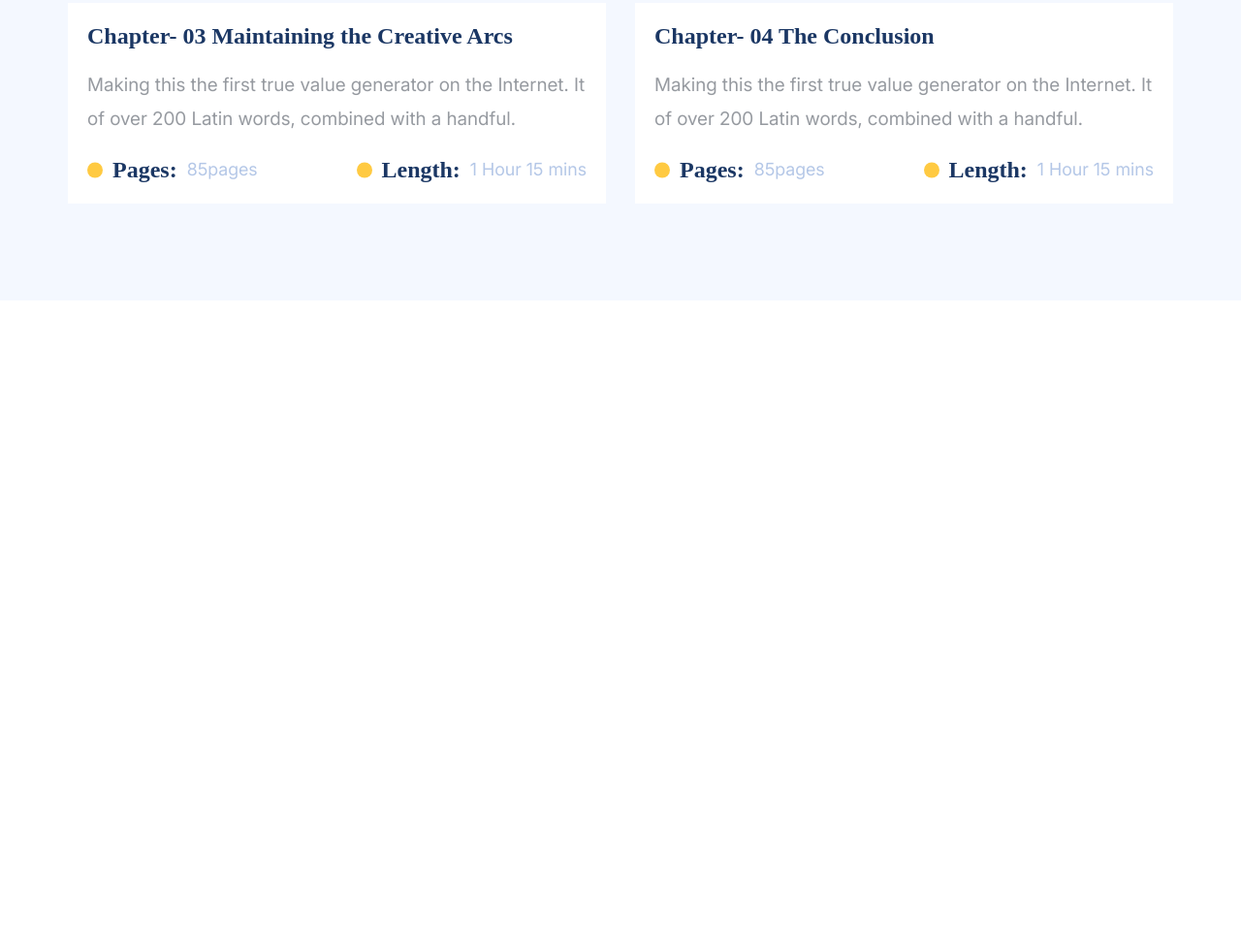
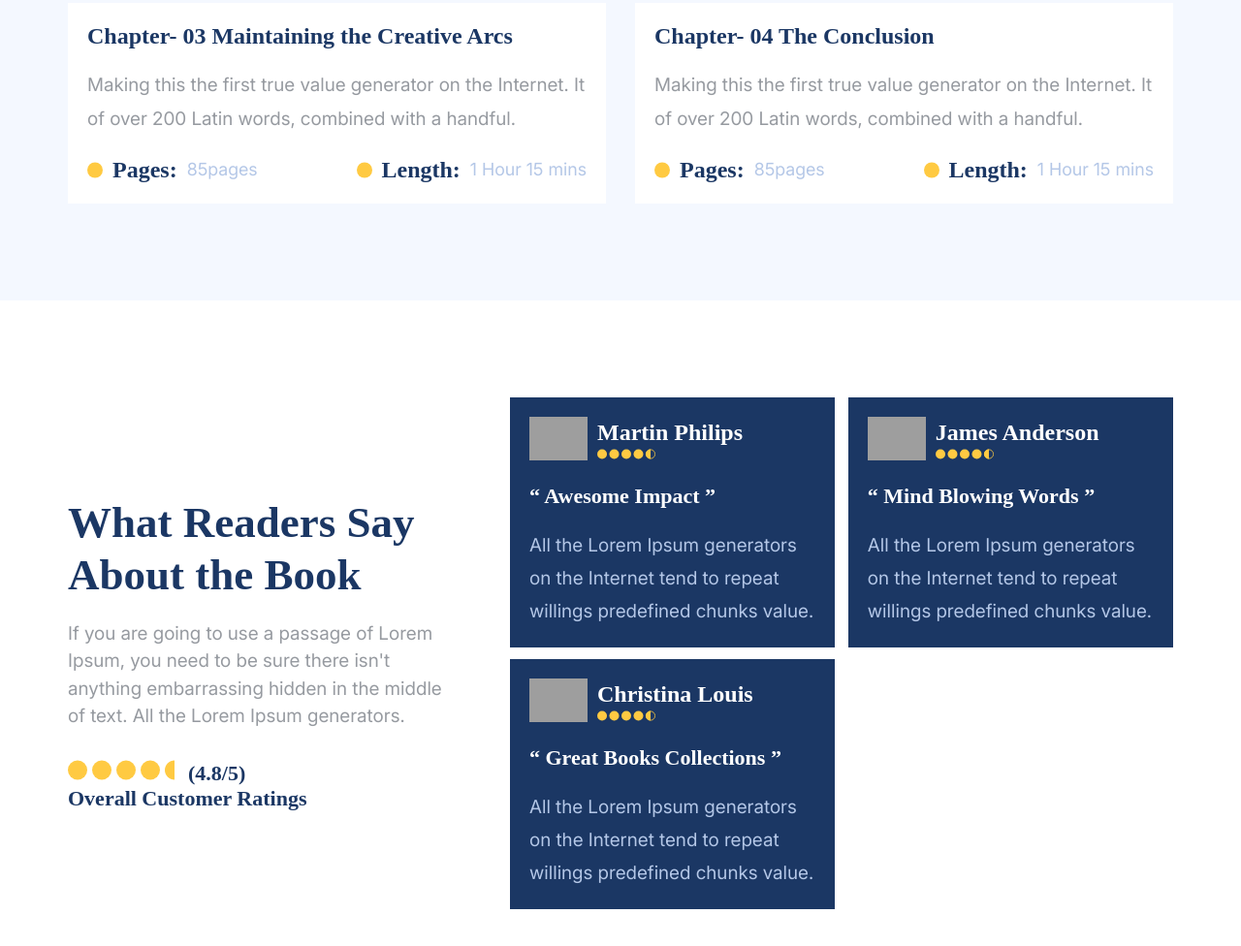
Before and after one commit to GulnaraQ/BookWebflow, a plain HTML site: page index.html in a window 1280 px wide. Shown: the part 4298-5274 px from the top of the page at 97% size. Before the commit the page ends 4608 px from the top, so only its background shows below. Drawn offline with Linux system fonts and the light colour scheme; grey boxes are pictures that could not be loaded; a web font is replaced by a local one.

Commit message:
section7

```diff
--- a/css/responsive.css
+++ b/css/responsive.css
@@ -11,6 +11,9 @@
   }
   .info-title {
     font-size: 50px;
+  }
+  .readers-box {
+    width: 80%;
   }
 }
 
@@ -84,6 +87,10 @@
   .section6-boxes .info-box-total {
     flex-wrap: wrap;
   }
+  .section1-boxes {
+    grid-template-columns: repeat(2, 1fr);
+    gap: 20px;
+  }
 }
 
 /* ------------------------------------------------------------------ */
@@ -123,6 +130,10 @@
   .section6-boxes {
     grid-template-columns: 1fr;
   }
+  .section7-boxes {
+    grid-template-columns: 1fr;
+    gap: 30px;
+  }
 }
 
 /* ------------------------------------------------------------------ */
--- a/css/style.css
+++ b/css/style.css
@@ -427,7 +427,7 @@ nav {
 .section5-img img {
   width: 100%;
 }
-span {
+.section5-info span {
   background-color: rgba(255, 202, 66, 1);
   color: #1b3764;
   border-radius: 50%;
@@ -495,3 +495,73 @@ span {
   }
 }
 /* section6 end */
+
+.section7 {
+  padding: 100px 0;
+}
+.section7-boxes {
+  display: grid;
+  grid-template-columns: 35% 60%;
+  justify-content: space-between;
+  align-items: center;
+}
+.readers-info {
+  > .section-title {
+    text-align: left;
+    margin-bottom: 20px;
+  }
+}
+.rating {
+  margin-top: 30px;
+  > span {
+    color: #1b3764;
+    font-weight: bold;
+    font-size: 22px;
+    letter-spacing: -1%;
+    line-height: 120%;
+    font-family: Cardo Regular;
+  }
+}
+.readers {
+  display: flex;
+  flex-wrap: wrap;
+  gap: 12px;
+  justify-content: space-between;
+  align-items: center;
+}
+.readers-box {
+  background-color: #1b3764;
+  width: 49%;
+  color: white;
+  padding: 20px;
+}
+.reader {
+  display: flex;
+  gap: 10px;
+  align-items: center;
+}
+.reader img {
+  width: 60px;
+}
+.reader h3 {
+  font-weight: 700;
+  font-size: 24px;
+  font-family: Cardo Regular;
+  letter-spacing: -2%;
+  line-height: 120%;
+}
+.readers-box h4 {
+  margin: 20px 0;
+  font-weight: 700;
+  font-size: 22px;
+  font-family: Cardo Regular;
+  letter-spacing: -1%;
+  line-height: 120%;
+}
+.readers-box p {
+  color: rgba(180, 199, 231, 1);
+  font-size: 19px;
+  font-family: Inter Regular;
+  letter-spacing: -1%;
+  line-height: 180%;
+}
--- a/index.html
+++ b/index.html
@@ -413,6 +413,72 @@
     </section>
     <!-- section6 end -->
 
+    <section class="section7">
+      <div class="container">
+        <div class="section7-boxes">
+          <div class="readers-info">
+            <h2 class="section-title">What Readers Say About the Book</h2>
+            <p class="section-description">
+              If you are going to use a passage of Lorem Ipsum, you need to be
+              sure there isn't anything embarrassing hidden in the middle of
+              text. All the Lorem Ipsum generators.
+            </p>
+            <div class="rating">
+              <img src="./images/points.svg" alt="points" />
+              <span>(4.8/5)</span><br />
+              <span>Overall Customer Ratings</span>
+            </div>
+          </div>
+          <div class="readers">
+            <div class="readers-box">
+              <div class="reader">
+                <div><img src="./images/martin.svg" alt="martin" /></div>
+                <div>
+                  <h3>Martin Philips</h3>
+                  <img src="./images/pointsLittle.svg" alt="points" />
+                </div>
+              </div>
+              <h4>“ Awesome Impact ”</h4>
+              <p>
+                All the Lorem Ipsum generators on the Internet tend to repeat
+                willings predefined chunks value.
+              </p>
+            </div>
+            <div class="readers-box">
+              <div class="reader">
+                <div><img src="./images/james.svg" alt="James" /></div>
+                <div>
+                  <h3>James Anderson</h3>
+                  <img src="./images/pointsLittle.svg" alt="points" />
+                </div>
+              </div>
+              <h4>“ Mind Blowing Words ”</h4>
+              <p>
+                All the Lorem Ipsum generators on the Internet tend to repeat
+                willings predefined chunks value.
+              </p>
+            </div>
+            <div class="readers-box">
+              <div class="reader">
+                <div>
+                  <img src="./images/chiristina.svg" alt="chiristina" />
+                </div>
+                <div>
+                  <h3>Christina Louis</h3>
+                  <img src="./images/pointsLittle.svg" alt="points" />
+                </div>
+              </div>
+              <h4>“ Great Books Collections ”</h4>
+              <p>
+                All the Lorem Ipsum generators on the Internet tend to repeat
+                willings predefined chunks value.
+              </p>
+            </div>
+          </div>
+        </div>
+      </div>
+    </section>
+
     <script src="./js/app.js"></script>
   </body>
 </html>
```
Also changed, not shown: images/points.svg (added), images/pointsLittle.svg (added), 3 other files.
